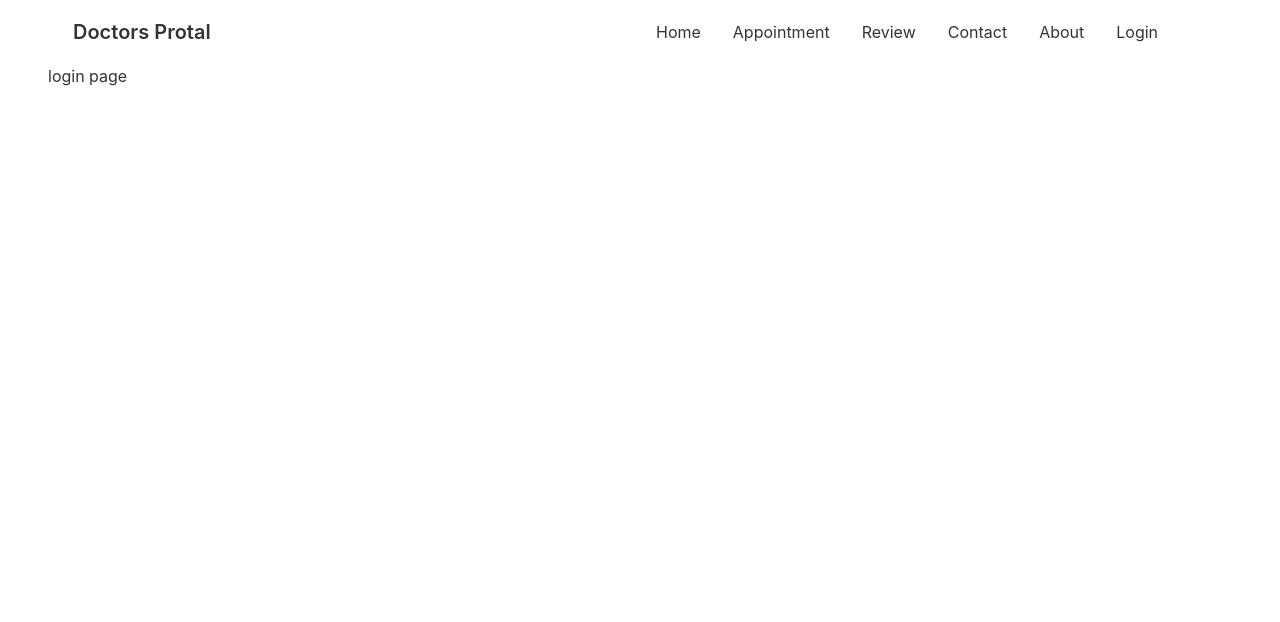
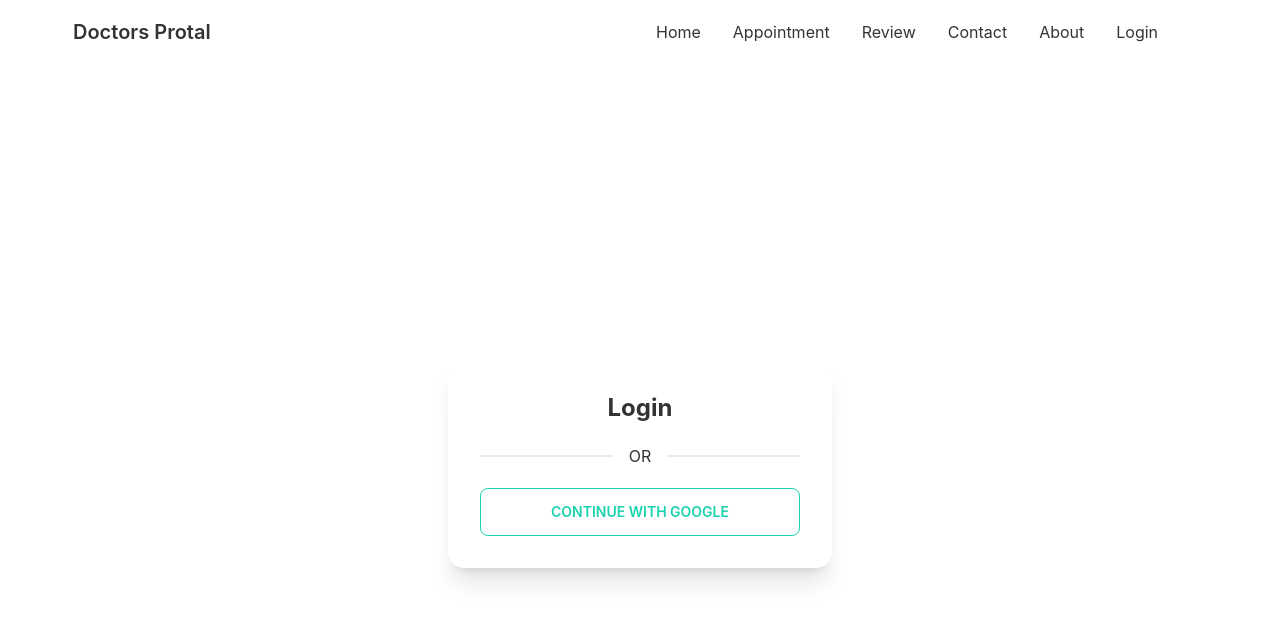
Before and after one commit to arifphero4/medical-project-client, a React (Create React App) app: page /login in a window 1280 px wide. Shown: the top 622 px of the page. Built offline with nearby package versions, Linux system fonts and the light colour scheme; no server answers.

Commit message:
initialize sign in with google

```diff
--- a/src/Pages/Login/Login.js
+++ b/src/Pages/Login/Login.js
@@ -1,9 +1,26 @@
 import React from "react";
+import auth from "../../firebase.init";
+import { useSignInWithGoogle } from "react-firebase-hooks/auth";
 
 const Login = () => {
+  const [signInWithGoogle, user, loading, error] = useSignInWithGoogle(auth);
+  if (user) {
+    console.log(user);
+  }
   return (
-    <div>
-      <h2>login page</h2>
+    <div className="flex h-screen justify-center items-center">
+      <div className="card w-96 bg-base-100 shadow-xl">
+        <div className="card-body">
+          <h2 className="text-center text-2xl font-bold">Login</h2>
+          <div className="divider">OR</div>
+          <button
+            onClick={() => signInWithGoogle()}
+            className="btn btn-outline btn-secondary"
+          >
+            continue with GOOGLE
+          </button>
+        </div>
+      </div>
     </div>
   );
 };
```
